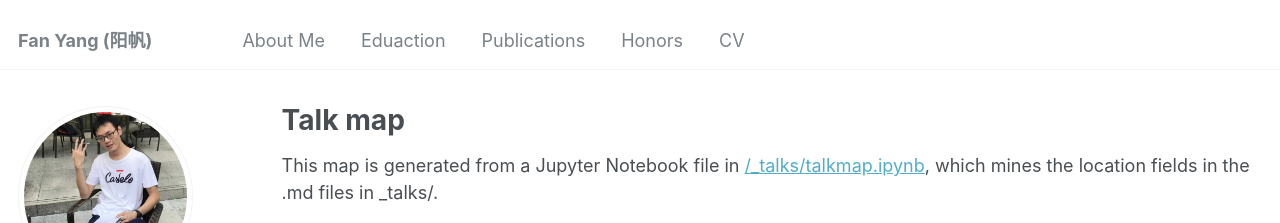
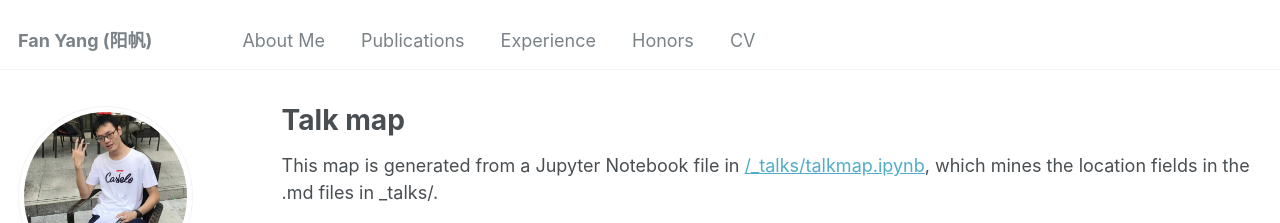
Before and after one commit to fanyang-uoft/fanyang-uoft.github.io, a Jekyll site: the page built from _pages/talkmap.html, in a window 1280 px wide. Shown: the top 223 px of the page. Built offline with Jekyll 4.4.1, drawn with Linux system fonts in a browser that asks for light colours; nearby versions of some CDN libraries; some web fonts are replaced.

Commit message:
Update navigation.yml

```diff
--- a/_data/navigation.yml
+++ b/_data/navigation.yml
@@ -3,11 +3,11 @@ main:
   - title: "About Me"
     url: /#about
 
-  - title: "Eduaction"
-    url: /#education
-
   - title: "Publications"
     url: /#publications
+
+  - title: "Experience"
+    url: /#experience
 
   - title: "Honors"
     url: /#honors
```
